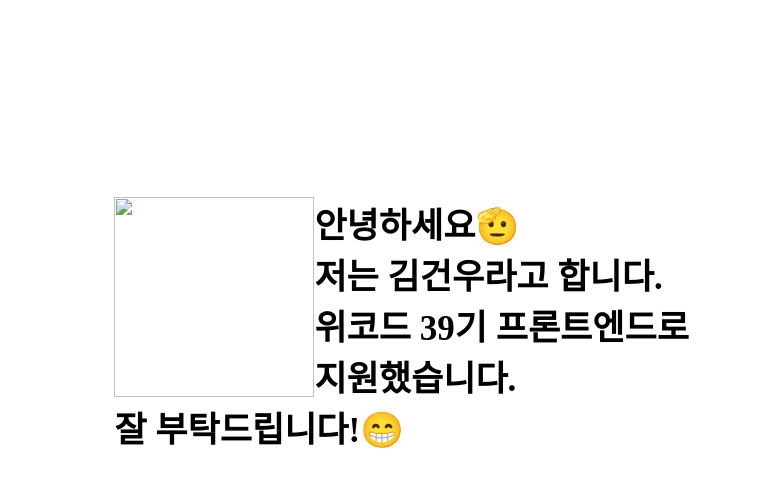
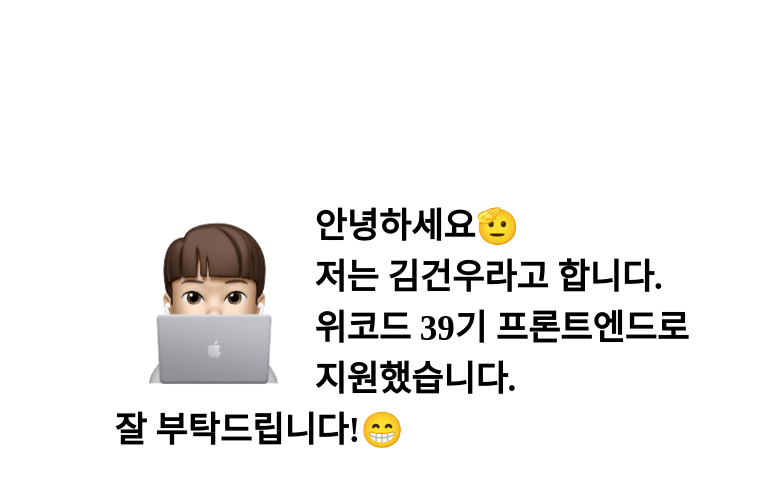
Before and after one commit to leodioKim/MyPage, a plain HTML site: page about.html in a window 1280 px wide. Shown: the part 68-554 px from the top of the page, without its empty margins (258-1021 px from the left). Drawn offline with Linux system fonts and the light colour scheme.

Commit message:
second code

```diff
--- a/about.html
+++ b/about.html
@@ -22,7 +22,7 @@
             </header>
             <div class="background">
               <h3 class="about">
-                <img class="img" src="../me.png"  width="300px" height="300px">
+                <img class="img" src="../MyPage/img/me.png"  width="300px" height="300px">
                     안녕하세요🫡
                     <br>저는 김건우라고 합니다.
                     <br>위코드 39기 프론트엔드로 지원했습니다.
```
